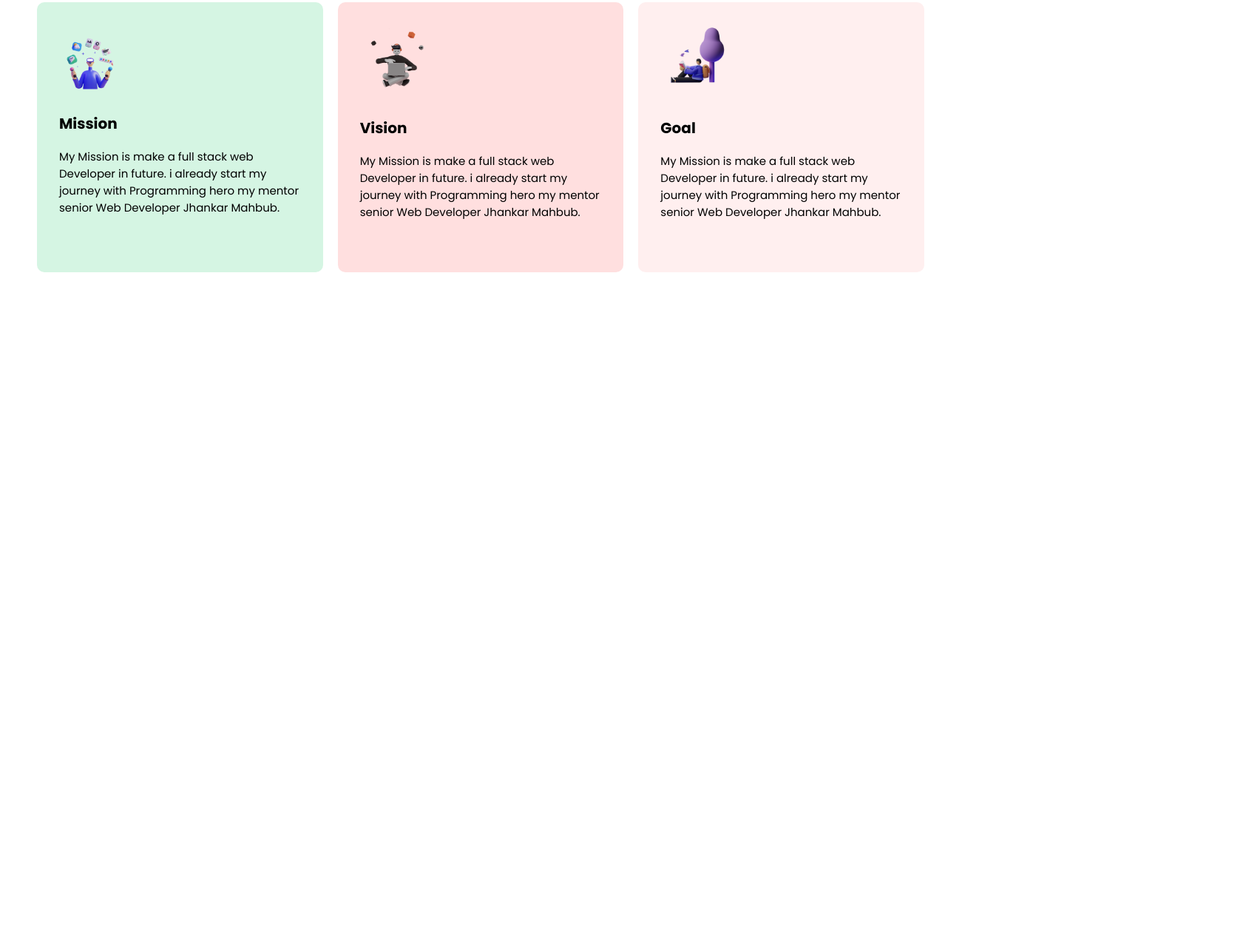
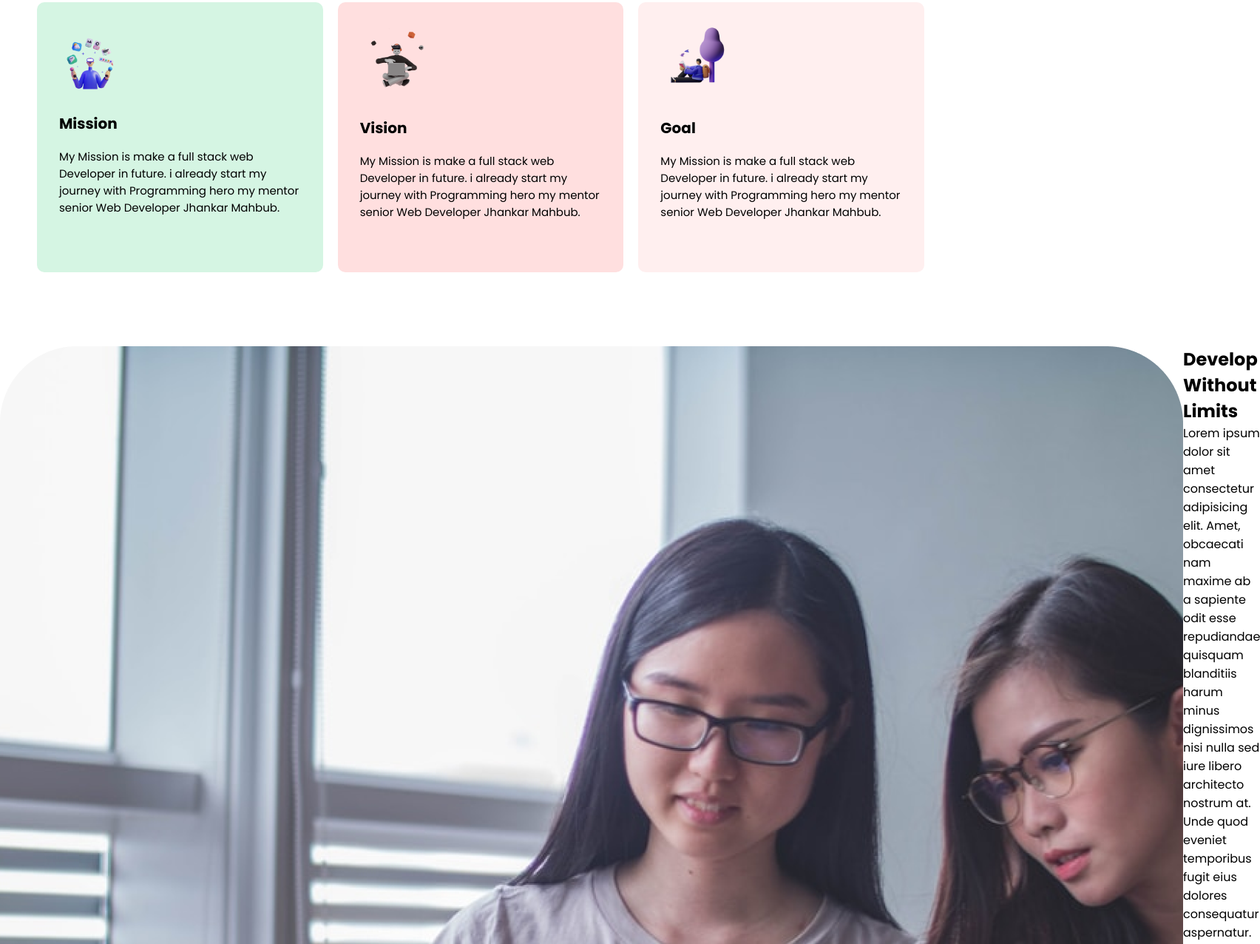
Before and after one commit to kabirul-design/assignment-1, a plain HTML site: page index.html in a window 1280 px wide. Shown: the part 720-1996 px from the top of the page at 74% size, 1704 px wide, since content can reach past the window. Before the commit the page ends 1188 px from the top, so only its background shows below. Drawn offline with Linux system fonts and the light colour scheme.

Commit message:
new update

```diff
--- a/css/style.css
+++ b/css/style.css
@@ -113,7 +113,7 @@ small{
     transition: 0.3s ease;
 }
 .mission-content:hover{
-    box-shadow: 3px 3px 5px 5px;
+    box-shadow: 3px 3px 3px 3px;
     color: #2c3e50;
 }
 .mission-content1:hover{
@@ -125,7 +125,11 @@ small{
     color: #2c3e50;
 }
 
+/* mission area ends */
 
+.develop-area{
+    display: flex;
+}
 
 .mission-box img{
     width: 30%;
--- a/index.html
+++ b/index.html
@@ -56,6 +56,17 @@
             </div>
         </div>
     </section>
-
+    <section class="develop-area">
+        <div class="develop-image">
+            <img src="img/pictures/coding.png" alt="">
+        </div>
+        <div class="develop-text">
+            <h1>Develop Without Limits</h1>
+            <p>Lorem ipsum dolor sit amet consectetur adipisicing elit. Amet, obcaecati nam maxime ab a sapiente odit esse repudiandae quisquam blanditiis harum minus dignissimos nisi nulla sed iure libero architecto nostrum at. Unde
+                 quod eveniet temporibus fugit eius dolores consequatur aspernatur.
+            </p>
+            <a href="#" class="btn"></a>
+        </div>
+    </section>
 </body>
 </html>
```
